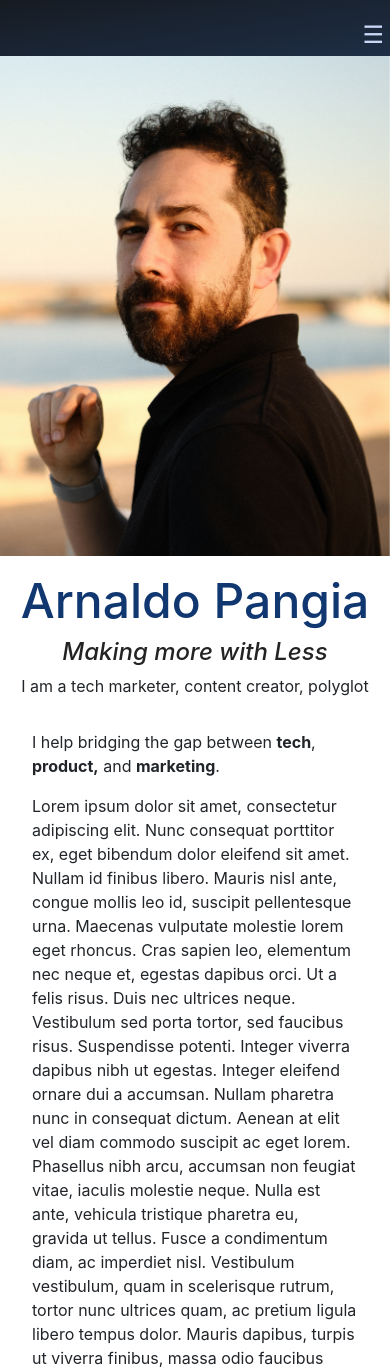
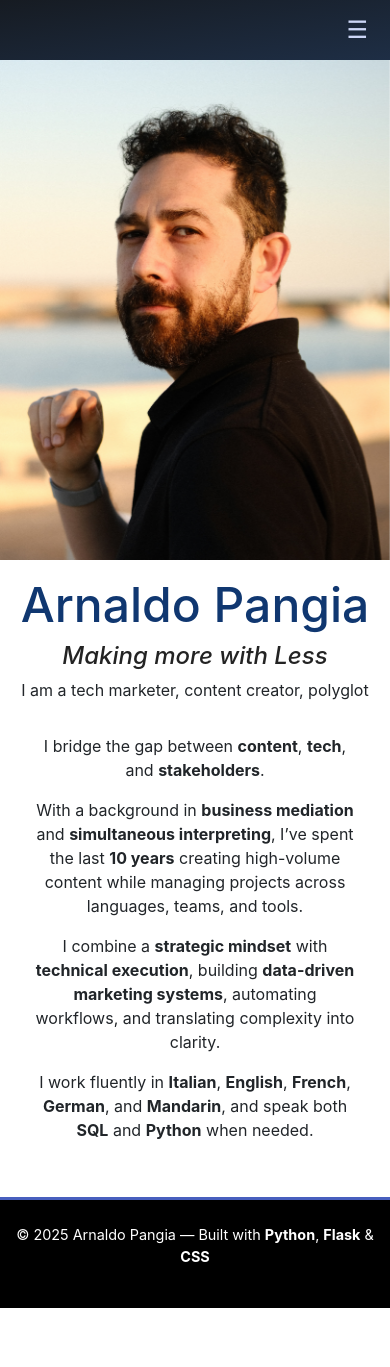
Before and after one commit to paranoid-gland/PythonSitar, a Flask app: page / in a window 390 px wide. Shown: the top 1367 px of the page. After the commit the page ends 1308 px from the top, so only its background shows below. Run offline with Flask 3, Linux system fonts and the light colour scheme; some libraries are stand-ins or nearby versions.

Commit message:
Fixed navigation bar's animation and homepage's responsive text. Uniformed all the pages' titles with Arnaldo Pangia.

```diff
--- a/static/css/components.css
+++ b/static/css/components.css
@@ -1,7 +1,9 @@
 .nav-bar {
+    display: flex;
+    justify-content: center;
+    align-items: center;
     background-image: linear-gradient(to bottom right, #161b22, #1e2e45);
-    padding-top: 1rem;
-    height: 56px;
+    height: 60px;
   }
 
   .nav-container {
@@ -36,17 +38,18 @@
     color: #ccd6f6;
     text-decoration: none;
     padding: 0.5rem 1rem;
-    border-radius: 6px 6px 0px 0px;
-    font-weight: 500;
-    transition: background 0.2s ease, color 0.2s ease;
+    border-radius: 6px;
+    border: 1px solid transparent;
+    transition: border-color 0.2s ease;
+
   }
 
   .nav-links a:hover {
-    background-color: #3e414d;
+    border-color: #ccd6f6;
   }
 
   .nav-links a.active {
-    background-color: white;
+    background-color: #ccd6f6;
     color: #1e2e45;
     font-weight: bold;
   }
@@ -55,7 +58,7 @@
       @media (max-width: 768px) {
     .nav-links {
       background-color:rgba(22, 27, 34, 0.8);
-      border-radius: 0 0 10px 10px;
+      border-radius: 10px;
       backdrop-filter: blur(10px);
       -webkit-backdrop-filter: blur(10px);
       width: 100%;
@@ -71,9 +74,17 @@
       opacity: 0;
       overflow: hidden;
       pointer-events: none;
-      /* transform: translateY(-10px);
-      transition: opacity 0.2s ease, transform 0.3s ease-in-out; */
+      /* transform: translateY(-10px); */
+      /* transition: opacity 0.2s ease, transform 0.3s ease-in-out; */
     }
+
+    .nav-bar {
+      display: flex;
+      justify-content: right;
+      background-image: linear-gradient(to bottom right, #161b22, #1e2e45);
+      padding: 1rem;
+      height: 60px;
+
 
     .nav-links.show {
       z-index: 2;
--- a/static/css/index.css
+++ b/static/css/index.css
@@ -6,6 +6,7 @@
     align-items: flex-start;
     justify-content: flex-start;
     height: 500px;
+    /* height:auto; */
     overflow: hidden;
     background-image: url("../pictures/arnaldo.jpg");
     background-size: cover;
@@ -43,7 +44,6 @@
     display: flex;
     flex-direction: column;
     align-items: center;
-    position: center;
     text-align:center;
   }
 
@@ -65,17 +65,19 @@
     font-style: italic;
   }
 
-  .body{
+  .bio{
     display:flex;
     flex-direction: column;
     align-items: center;
+    width: 100%;
+    text-align: center;
     padding-left: 2rem;
     padding-right: 2rem;
+
   }
 
 /* Desktop Section */
   @media (min-width: 992px) {
-
     .hero-section {
       width: 992px;
       margin: 0 auto;
@@ -87,19 +89,19 @@
     .hero-text {
       opacity: 1;
       visibility: visible;
-      flex: 0 0 auto;
-      max-width: 50%;
-      margin-top: 5%;
-      padding-left: 5%;
-      color: #103770;
     }
 
     .hero-section-mobile{
-      opacity: 0;
-      visibility: hidden;
-      transition: opacity 0.2s ease-in-out, visibility 0.2s ease-in-out;
+      display:none;
     }
 
+    .bio{
+      position:relative;
+      max-width: 992px;
+      margin-left: auto;
+      margin-right: auto;
+      padding-top:30px;
 
 
   }
+}
--- a/templates/index.html
+++ b/templates/index.html
@@ -1,5 +1,5 @@
 {% extends 'base.html' %}
-{% block title %} Testing title {% endblock %}
+{% block title %} Arnaldo Pangia{% endblock %}
 {% block content %}
 
 <link rel="stylesheet" href="{{ url_for('static', filename='css/index.css') }}">
@@ -19,17 +19,30 @@
     <div class="hero-payoff-mobile">
       <h4> Making more with Less</h4>
       <p> I am a tech marketer, content creator, polyglot</p>
+      </div>
+      </div>
     </section>
-  <section class="body">
-    <p> I help bridging the gap between <b>tech</b>, <b>product,</b> and <b>marketing</b>.</p>
-    <p>Lorem ipsum dolor sit amet, consectetur adipiscing elit. Nunc consequat porttitor ex, eget bibendum dolor eleifend sit amet. Nullam id finibus libero. Mauris nisl ante, congue mollis leo id, suscipit pellentesque urna. Maecenas vulputate molestie lorem eget rhoncus. Cras sapien leo, elementum nec neque et, egestas dapibus orci. Ut a felis risus. Duis nec ultrices neque. Vestibulum sed porta tortor, sed faucibus risus. Suspendisse potenti. Integer viverra dapibus nibh ut egestas.
 
-      Integer eleifend ornare dui a accumsan. Nullam pharetra nunc in consequat dictum. Aenean at elit vel diam commodo suscipit ac eget lorem. Phasellus nibh arcu, accumsan non feugiat vitae, iaculis molestie neque. Nulla est ante, vehicula tristique pharetra eu, gravida ut tellus. Fusce a condimentum diam, ac imperdiet nisl. Vestibulum vestibulum, quam in scelerisque rutrum, tortor nunc ultrices quam, ac pretium ligula libero tempus dolor. Mauris dapibus, turpis ut viverra finibus, massa odio faucibus eros, quis gravida mi mauris vel quam. Mauris quam est, facilisis ut consequat sed, tempor in sapien. Mauris et nulla rutrum, sagittis justo eu, iaculis magna. Orci varius natoque penatibus et magnis dis parturient montes, nascetur ridiculus mus. Orci varius natoque penatibus et magnis dis parturient montes, nascetur ridiculus mus. In quis pellentesque libero.
+  <div class="bio">
+    <p>
+      I bridge the gap between <strong>content</strong>, <strong>tech</strong>, and <strong>stakeholders</strong>.
+    </p>
 
-      Vivamus dignissim sed magna at venenatis. Aliquam ullamcorper quam elementum venenatis hendrerit. In orci lectus, blandit at sollicitudin nec, consectetur consequat leo. Integer ullamcorper ligula a eros tristique tempor eu et magna. Maecenas sed venenatis eros. Nunc non semper nulla, vitae consectetur arcu. Integer vehicula vitae dui non feugiat. Aenean ligula risus, feugiat vitae augue nec, interdum ullamcorper lectus.
+    <p>
+      With a background in <strong>business mediation</strong> and <strong>simultaneous interpreting</strong>, I’ve spent the last
+      <strong>10 years</strong> creating high-volume content while managing projects across languages, teams, and tools.
+    </p>
 
-      Sed et hendrerit risus, eget dignissim leo. Proin scelerisque justo a lorem sagittis, eget dapibus metus tristique. Donec feugiat, libero id congue dignissim, sem quam auctor nulla, in vulputate mauris tellus eget nunc. Proin et tellus lobortis, sollicitudin est eget, finibus sapien. Fusce euismod volutpat felis rhoncus pharetra. Nunc in euismod felis. Aenean fermentum pharetra hendrerit.
+    <p>
+      I combine a <strong>strategic mindset</strong> with <strong>technical execution</strong>, building
+      <strong>data-driven marketing systems</strong>, automating workflows, and translating complexity into clarity.
+    </p>
 
-      Curabitur in maximus enim. Donec varius odio id turpis gravida volutpat. Morbi molestie auctor est pretium posuere. Phasellus efficitur odio non ullamcorper ullamcorper. Nulla non ante vel ex hendrerit rhoncus. Nullam vulputate orci ac nisl mollis, sed auctor risus placerat. Mauris varius risus suscipit erat feugiat, eget aliquet est congue. Integer et leo vel turpis ultrices congue.</p>
-  </section>
+    <p>
+      I work fluently in <strong>Italian</strong>, <strong>English</strong>, <strong>French</strong>,
+      <strong>German</strong>, and <strong>Mandarin</strong>, and speak both <strong>SQL</strong> and <strong>Python</strong> when needed.
+    </p>
+  </div>
+
+
 {% endblock %}
--- a/templates/wacky.html
+++ b/templates/wacky.html
@@ -1,5 +1,4 @@
 {% extends 'base.html' %}
-{% block title %} Testing title {% endblock %}
 {% block content %}
 
 <!DOCTYPE html>
--- a/templates/webapps.html
+++ b/templates/webapps.html
@@ -1,5 +1,4 @@
 {% extends 'base.html' %}
-{% block title %} Testing title {% endblock %}
 {% block content %}
 
 <section class="title">
```
